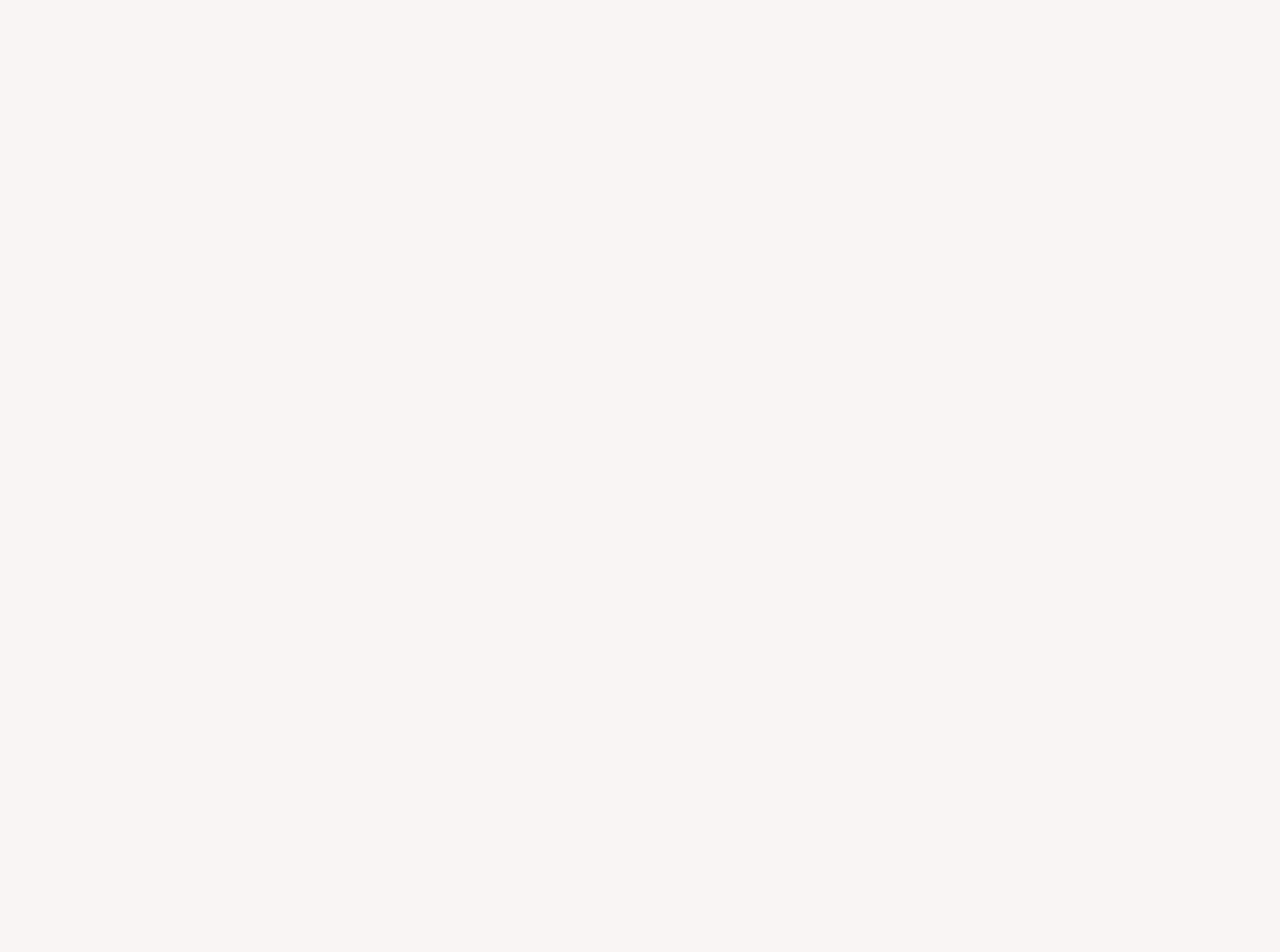
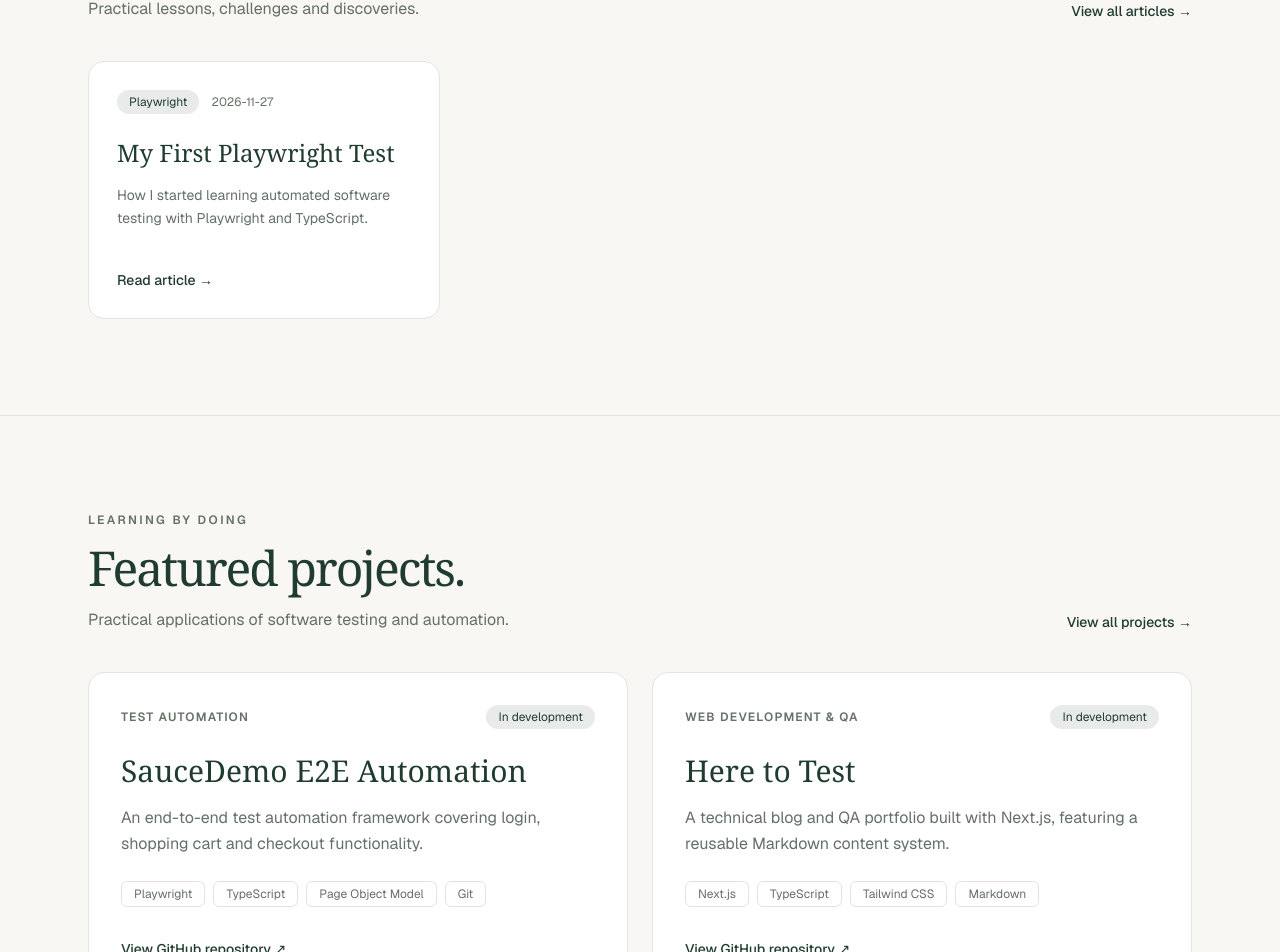
Before and after one commit to simonaheretotest/here-to-test, a Next.js app: page / in a window 1280 px wide. Shown: the part 959-1911 px from the top of the page. Before the commit the page ends 884 px from the top, so only its background shows below. Built offline with nearby package versions, Linux system fonts and the light colour scheme.

Commit message:
Add reusable project cards and portfolio section

```diff
--- a/app/page.tsx
+++ b/app/page.tsx
@@ -1,10 +1,14 @@
 
 import Hero from "../components/Hero";
+import LatestArticles from "../components/LatestArticles";
+import FeaturedProjects from "../components/FeaturedProjects";
 
 export default function Home() {
   return (
     <main>
       <Hero />
+      <LatestArticles />
+      <FeaturedProjects />
     </main>
   );
 }
--- a/app/projects/page.tsx
+++ b/app/projects/page.tsx
@@ -1,10 +1,37 @@
+
+import ProjectCard from "../../components/ProjectCard";
+import { projects } from "../../lib/projects";
+
+export const metadata = {
+  title: "Projects",
+  description:
+    "Explore my software testing and test automation projects.",
+};
+
 export default function ProjectsPage() {
   return (
-    <main className="mx-auto max-w-6xl px-6 py-16">
-      <h1 className="text-4xl font-bold">Projects</h1>
-      <p className="mt-4 text-stone-600">
-        Real-world testing projects and automation frameworks.
+    <main className="mx-auto max-w-6xl px-6 py-16 md:py-24">
+      <p className="text-xs font-semibold uppercase tracking-[0.2em] text-muted">
+        My portfolio
       </p>
+
+      <h1 className="mt-5 font-serif text-5xl text-primary md:text-6xl">
+        Projects.
+      </h1>
+
+      <p className="mt-5 max-w-2xl text-lg leading-relaxed text-muted">
+        A collection of practical projects exploring
+        software quality, test automation and development.
+      </p>
+
+      <div className="mt-12 grid gap-6 md:grid-cols-2">
+        {projects.map((project) => (
+          <ProjectCard
+            key={project.slug}
+            project={project}
+          />
+        ))}
+      </div>
     </main>
   );
 }
--- /dev/null
+++ b/components/FeaturedProjects.tsx
@@ -0,0 +1,49 @@
+
+import Link from "next/link";
+import ProjectCard from "./ProjectCard";
+import { projects } from "../lib/projects";
+
+export default function FeaturedProjects() {
+  const featuredProjects = projects.filter(
+    (project) => project.featured
+  );
+
+  return (
+    <section className="border-t border-border">
+      <div className="mx-auto max-w-6xl px-6 py-16 md:py-24">
+        <div className="mb-10 flex flex-wrap items-end justify-between gap-4">
+          <div>
+            <p className="text-xs font-semibold uppercase tracking-[0.2em] text-muted">
+              Learning by doing
+            </p>
+
+            <h2 className="mt-4 font-serif text-4xl text-primary md:text-5xl">
+              Featured projects.
+            </h2>
+
+            <p className="mt-4 text-muted">
+              Practical applications of software testing
+              and automation.
+            </p>
+          </div>
+
+          <Link
+            href="/projects"
+            className="text-sm font-medium text-primary hover:underline"
+          >
+            View all projects →
+          </Link>
+        </div>
+
+        <div className="grid gap-6 md:grid-cols-2">
+          {featuredProjects.map((project) => (
+            <ProjectCard
+              key={project.slug}
+              project={project}
+            />
+          ))}
+        </div>
+      </div>
+    </section>
+  );
+}
--- /dev/null
+++ b/components/LatestArticles.tsx
@@ -0,0 +1,68 @@
+
+import Link from "next/link";
+import { getAllPosts } from "../lib/posts";
+
+export default function LatestArticles() {
+  const posts = getAllPosts().slice(0, 3);
+
+  return (
+    <section className="border-t border-border">
+      <div className="mx-auto max-w-6xl px-6 py-16 md:py-24">
+        <div className="mb-10 flex flex-wrap items-end justify-between gap-4">
+          <div>
+            <p className="text-xs font-semibold uppercase tracking-[0.2em] text-muted">
+              Learning in public
+            </p>
+
+            <h2 className="mt-4 font-serif text-4xl text-primary md:text-5xl">
+              Latest from the journal.
+            </h2>
+
+            <p className="mt-4 text-muted">
+              Practical lessons, challenges and discoveries.
+            </p>
+          </div>
+
+          <Link
+            href="/blog"
+            className="text-sm font-medium text-primary hover:underline"
+          >
+            View all articles →
+          </Link>
+        </div>
+
+        <div className="grid gap-6 md:grid-cols-2 lg:grid-cols-3">
+          {posts.map((post) => (
+            <Link
+              key={post.slug}
+              href={`/blog/${post.slug}`}
+              className="group flex flex-col rounded-2xl border border-border bg-surface p-7 transition hover:-translate-y-1 hover:shadow-md"
+            >
+              <div className="flex flex-wrap items-center gap-3 text-xs text-muted">
+                <span className="rounded-full bg-primary/10 px-3 py-1 text-primary">
+                  {post.category}
+                </span>
+
+                <time dateTime={post.date}>
+                  {post.date}
+                </time>
+              </div>
+
+              <h3 className="mt-6 font-serif text-2xl leading-tight text-primary group-hover:text-accent">
+                {post.title}
+              </h3>
+
+              <p className="mb-6 mt-4 text-sm leading-relaxed text-muted">
+                {post.description}
+              </p>
+
+              <span className="mt-auto pt-4 text-sm font-medium text-primary">
+                Read article →
+              </span>
+            </Link>
+          ))}
+        </div>
+      </div>
+    </section>
+  );
+}
--- /dev/null
+++ b/components/ProjectCard.tsx
@@ -0,0 +1,52 @@
+
+import { projects } from "../lib/projects";
+
+type Project = (typeof projects)[number];
+
+export default function ProjectCard({
+  project,
+}: {
+  project: Project;
+}) {
+  return (
+    <article className="flex flex-col rounded-2xl border border-border bg-surface p-8 transition hover:shadow-md">
+      <div className="flex flex-wrap items-center justify-between gap-3">
+        <span className="text-xs font-semibold uppercase tracking-widest text-muted">
+          {project.category}
+        </span>
+
+        <span className="rounded-full bg-primary/10 px-3 py-1 text-xs text-primary">
+          {project.status}
+        </span>
+      </div>
+
+      <h3 className="mt-6 font-serif text-3xl text-primary">
+        {project.title}
+      </h3>
+
+      <p className="mt-4 leading-relaxed text-muted">
+        {project.description}
+      </p>
+
+      <div className="mb-8 mt-6 flex flex-wrap gap-2">
+        {project.technologies.map((technology) => (
+          <span
+            key={technology}
+            className="rounded-md border border-border px-3 py-1 text-xs text-muted"
+          >
+            {technology}
+          </span>
+        ))}
+      </div>
+
+      <a
+        href={project.github}
+        target="_blank"
+        rel="noopener noreferrer"
+        className="mt-auto text-sm font-medium text-primary hover:underline"
+      >
+        View GitHub repository ↗
+      </a>
+    </article>
+  );
+}
--- /dev/null
+++ b/lib/projects.ts
@@ -0,0 +1,37 @@
+
+export const projects = [
+  {
+    slug: "saucedemo-automation",
+    title: "SauceDemo E2E Automation",
+    description:
+      "An end-to-end test automation framework covering login, shopping cart and checkout functionality.",
+    category: "Test Automation",
+    technologies: [
+      "Playwright",
+      "TypeScript",
+      "Page Object Model",
+      "Git",
+    ],
+    github:
+      "https://github.com/simonaheretotest/playwright-e2e-demo",
+    status: "In development",
+    featured: true,
+  },
+  {
+    slug: "here-to-test",
+    title: "Here to Test",
+    description:
+      "A technical blog and QA portfolio built with Next.js, featuring a reusable Markdown content system.",
+    category: "Web Development & QA",
+    technologies: [
+      "Next.js",
+      "TypeScript",
+      "Tailwind CSS",
+      "Markdown",
+    ],
+    github:
+      "https://github.com/simonaheretotest/here-to-test",
+    status: "In development",
+    featured: true,
+  },
+];
```
